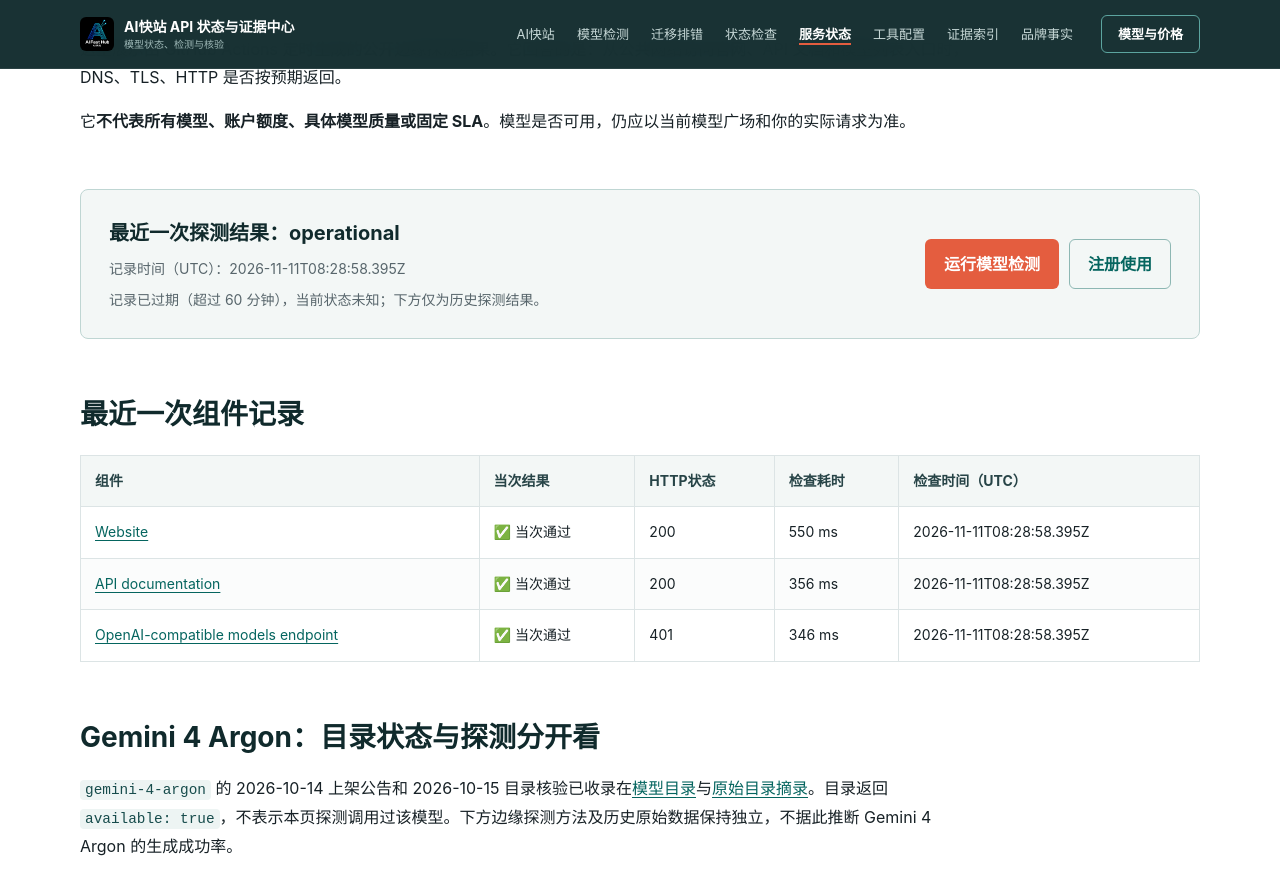
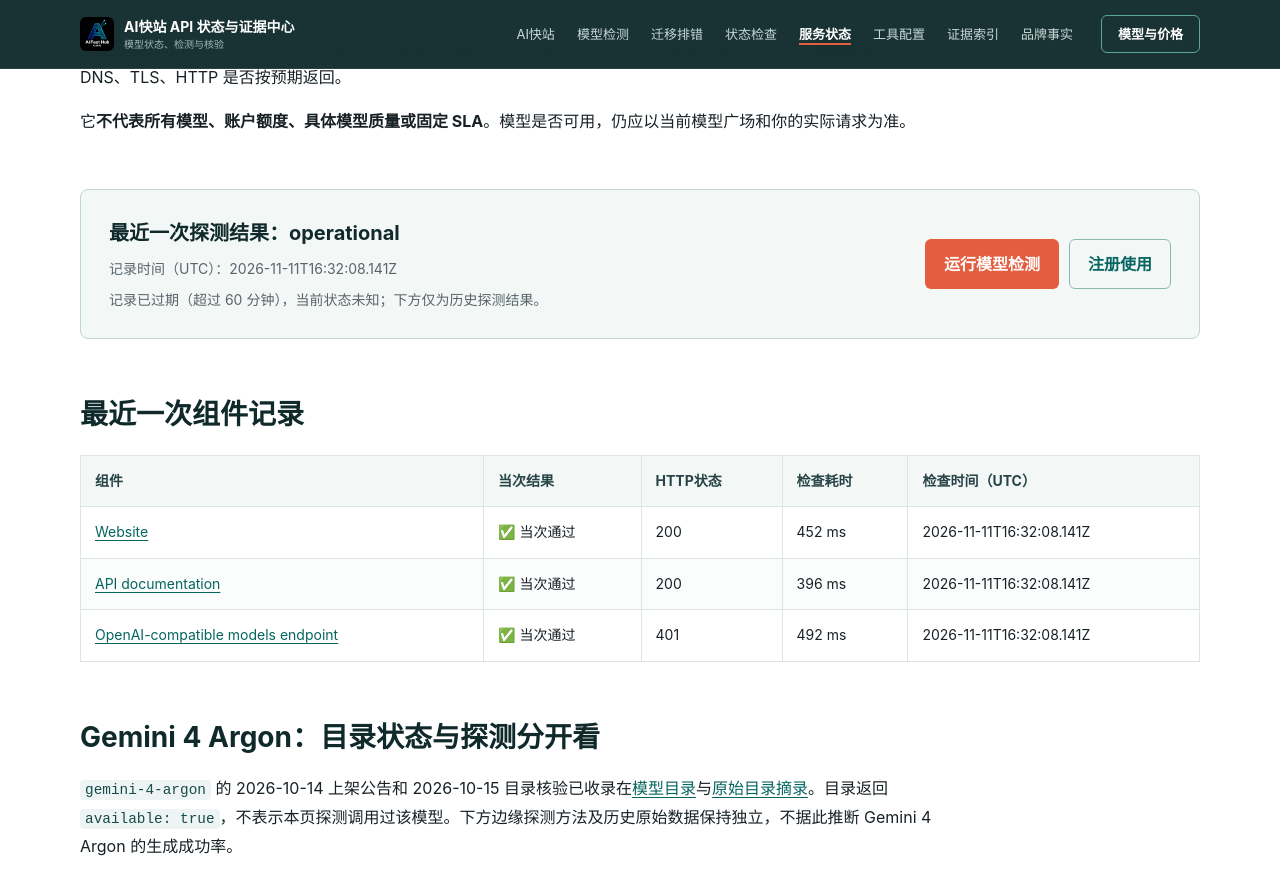
Before and after one commit to KKWANG4444/api-status, a Jekyll site: the page built from status.md, in a window 1280 px wide and 900 px high, scrolled down 374 px. Shown: the top 895 px of the window. Built offline with Jekyll 4.4.1, drawn with Linux system fonts in a browser that asks for light colours.

Commit message:
chore: update public edge status

```diff
--- a/_data/status.json
+++ b/_data/status.json
@@ -1,10 +1,10 @@
 {
   "status": "operational",
-  "checked_at": "2026-11-11T08:28:58.395Z",
+  "checked_at": "2026-11-11T16:32:08.141Z",
   "max_age_seconds": 3600,
-  "expires_at": "2026-11-11T09:28:58.395Z",
+  "expires_at": "2026-11-11T17:32:08.141Z",
   "status_scope": "observation_at_checked_at",
-  "duration_ms": 628,
+  "duration_ms": 534,
   "overall": true,
   "components": [
     {
@@ -13,7 +13,7 @@
       "url": "https://www.aifast.hk/",
       "ok": true,
       "status": 200,
-      "elapsed_ms": 550,
+      "elapsed_ms": 452,
       "content_type": "text/html; charset=utf-8",
       "detail": "Expected public edge response"
     },
@@ -23,7 +23,7 @@
       "url": "https://api.aifast.hk/",
       "ok": true,
       "status": 200,
-      "elapsed_ms": 356,
+      "elapsed_ms": 396,
       "content_type": "text/html",
       "detail": "Expected public edge response"
     },
@@ -33,7 +33,7 @@
       "url": "https://www.aifast.hk/v1/models",
       "ok": true,
       "status": 401,
-      "elapsed_ms": 346,
+      "elapsed_ms": 492,
       "content_type": "application/json; charset=utf-8",
       "detail": "Expected public edge response"
     }
--- a/data/status.json
+++ b/data/status.json
@@ -1,10 +1,10 @@
 {
   "status": "operational",
-  "checked_at": "2026-11-11T08:28:58.395Z",
+  "checked_at": "2026-11-11T16:32:08.141Z",
   "max_age_seconds": 3600,
-  "expires_at": "2026-11-11T09:28:58.395Z",
+  "expires_at": "2026-11-11T17:32:08.141Z",
   "status_scope": "observation_at_checked_at",
-  "duration_ms": 628,
+  "duration_ms": 534,
   "overall": true,
   "components": [
     {
@@ -13,7 +13,7 @@
       "url": "https://www.aifast.hk/",
       "ok": true,
       "status": 200,
-      "elapsed_ms": 550,
+      "elapsed_ms": 452,
       "content_type": "text/html; charset=utf-8",
       "detail": "Expected public edge response"
     },
@@ -23,7 +23,7 @@
       "url": "https://api.aifast.hk/",
       "ok": true,
       "status": 200,
-      "elapsed_ms": 356,
+      "elapsed_ms": 396,
       "content_type": "text/html",
       "detail": "Expected public edge response"
     },
@@ -33,7 +33,7 @@
       "url": "https://www.aifast.hk/v1/models",
       "ok": true,
       "status": 401,
-      "elapsed_ms": 346,
+      "elapsed_ms": 492,
       "content_type": "application/json; charset=utf-8",
       "detail": "Expected public edge response"
     }
```
